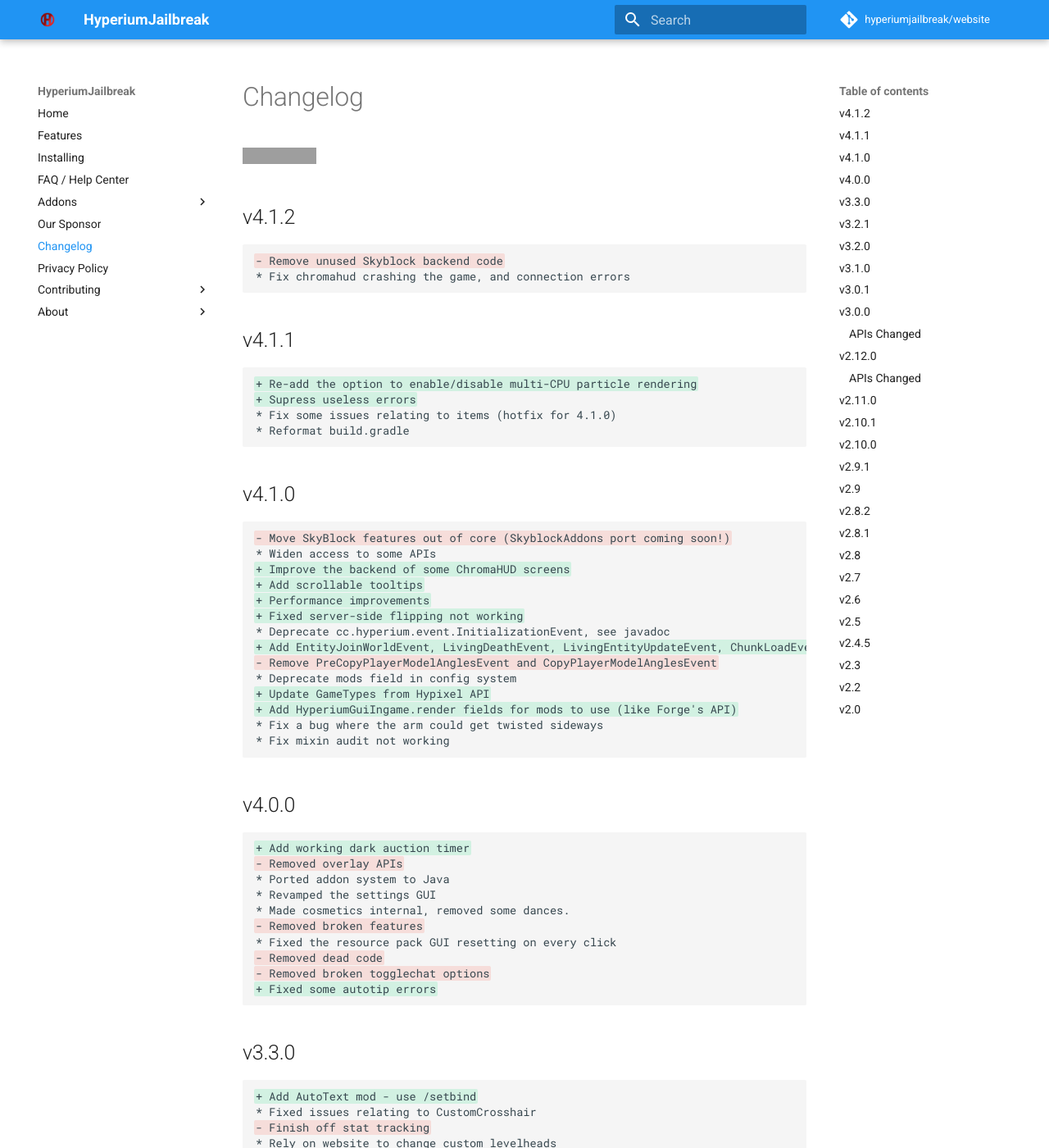
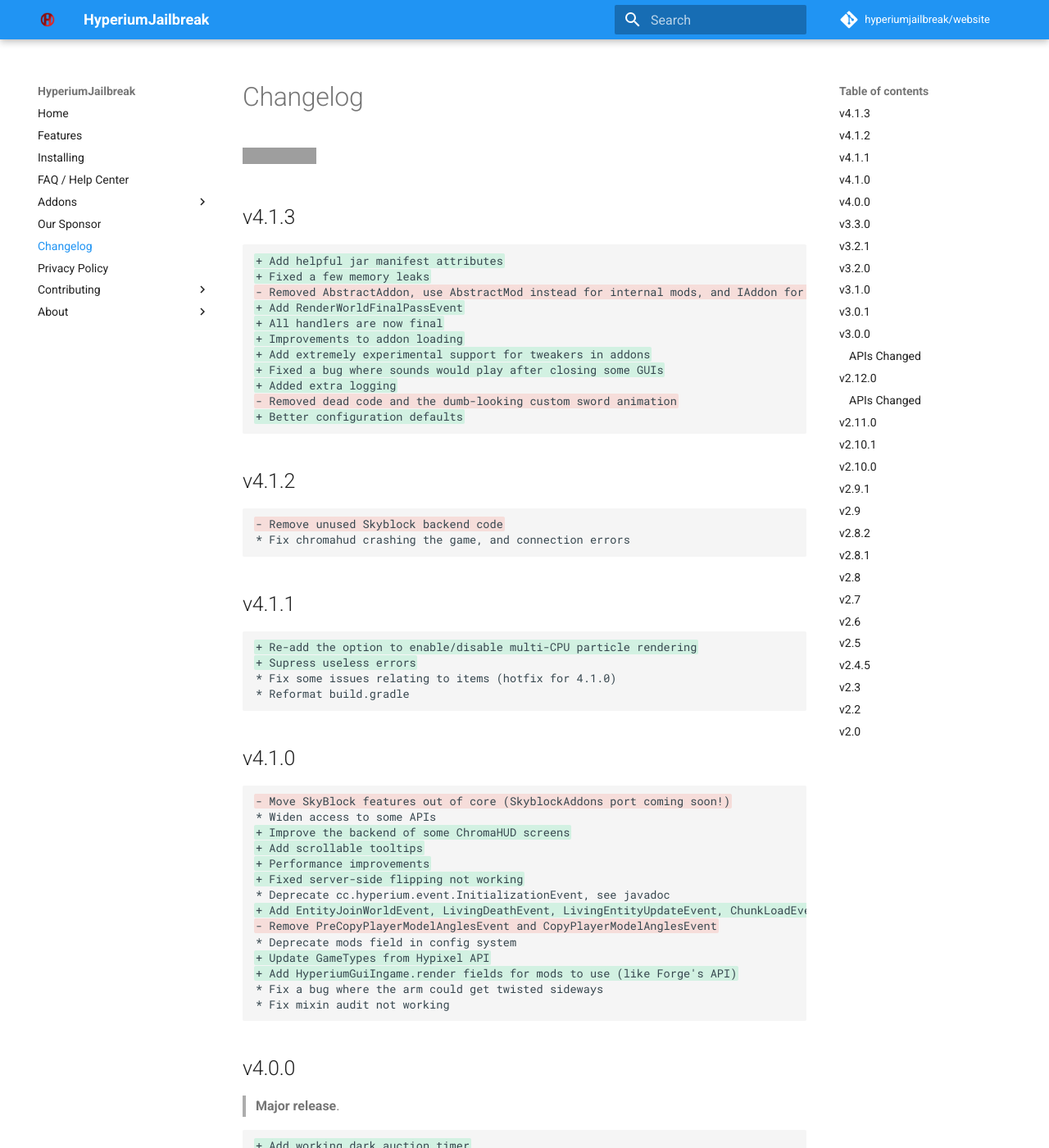
Before and after one commit to hyperiumjailbreak/hyperiumjailbreak.github.io, an MkDocs documentation site: the page built from docs/changelog.md, in a window 1280 px wide and 1400 px high. Shown: the whole window at 82% size. Built offline with MkDocs 1.6.1 and Material for MkDocs 9.7.7, drawn with Linux system fonts in a browser that asks for light colours; comment, search, counter and statistics services are not loaded; some of the changed text lies outside the part shown; grey boxes are pictures that could not be loaded.

Commit message:
v3.1.4 changelog

````diff
--- a/docs/changelog.md
+++ b/docs/changelog.md
@@ -1,6 +1,22 @@
 # Changelog
 
 [![Commits since latest stable](https://img.shields.io/github/commits-since/hyperiumjailbreak/client/latest.svg?color=blueviolet)](https://github.com/hyperiumjailbreak/client/commits/master)
+
+## v4.1.3
+
+```diff
++ Add helpful jar manifest attributes
++ Fixed a few memory leaks
+- Removed AbstractAddon, use AbstractMod instead for internal mods, and IAddon for external addons
++ Add RenderWorldFinalPassEvent
++ All handlers are now final
++ Improvements to addon loading
++ Add extremely experimental support for tweakers in addons
++ Fixed a bug where sounds would play after closing some GUIs
++ Added extra logging
+- Removed dead code and the dumb-looking custom sword animation
++ Better configuration defaults
+```
 
 ## v4.1.2
 
@@ -39,6 +55,8 @@
 
 ## v4.0.0
 
+> **Major release**.
+
 ```diff
 + Add working dark auction timer
 - Removed overlay APIs
@@ -54,6 +72,8 @@
 
 ## v3.3.0
 
+> **Feaure and bug fix release**.
+
 ```diff
 + Add AutoText mod - use /setbind
 * Fixed issues relating to CustomCrosshair
@@ -68,6 +88,8 @@
 
 ## v3.2.1
 
+> **Bug fix release**.
+
 ```diff
 - Remove Crazy Walls from statistics since it was removed from Hypixel
 * Avoid calling the Hyperium API to check if players are online
@@ -75,6 +97,8 @@
 ```
 
 ## v3.2.0
+
+> **Optimization and bug fix release**.
 
 ```diff
 - Remove metadata from AbstractMod objects
````
